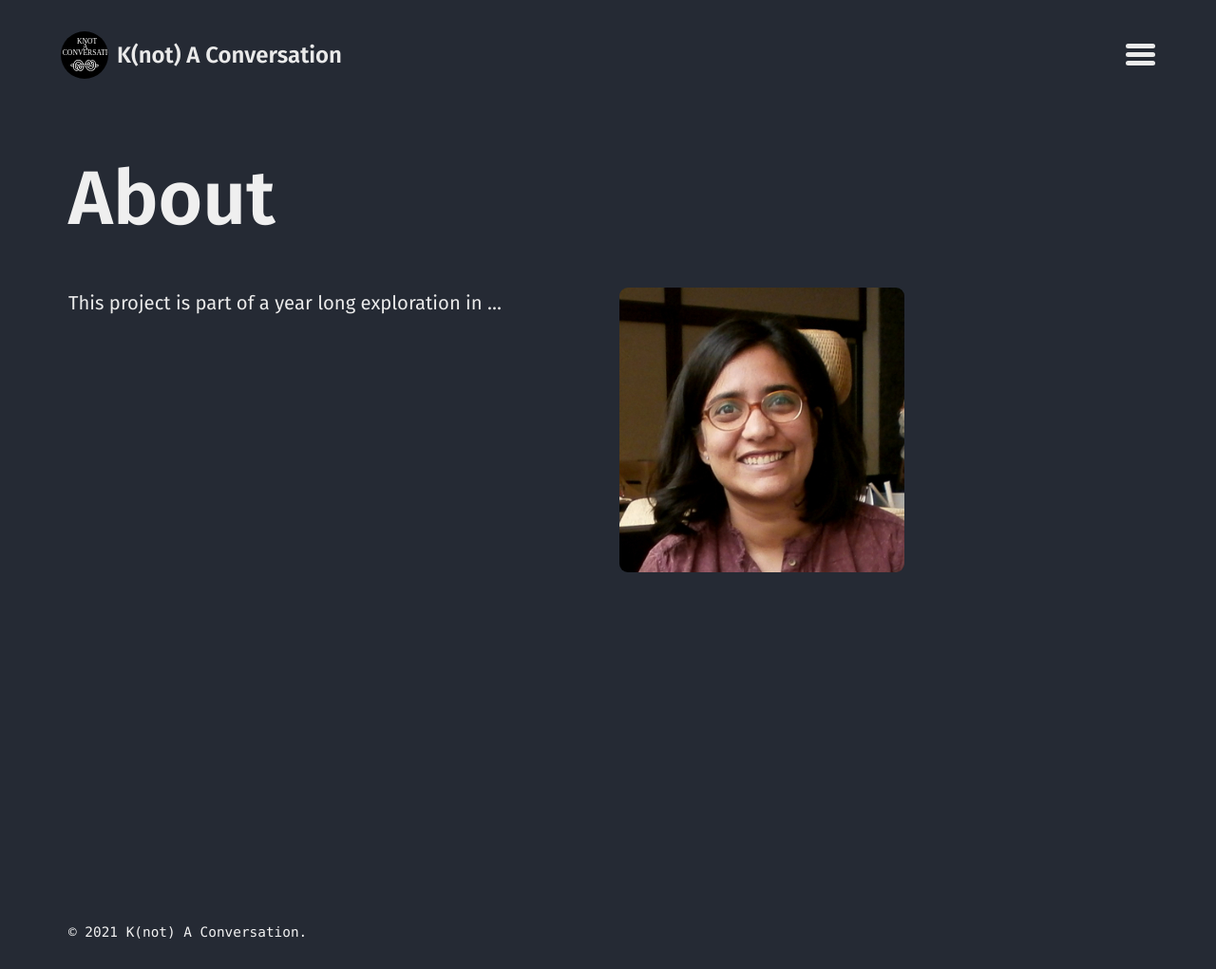
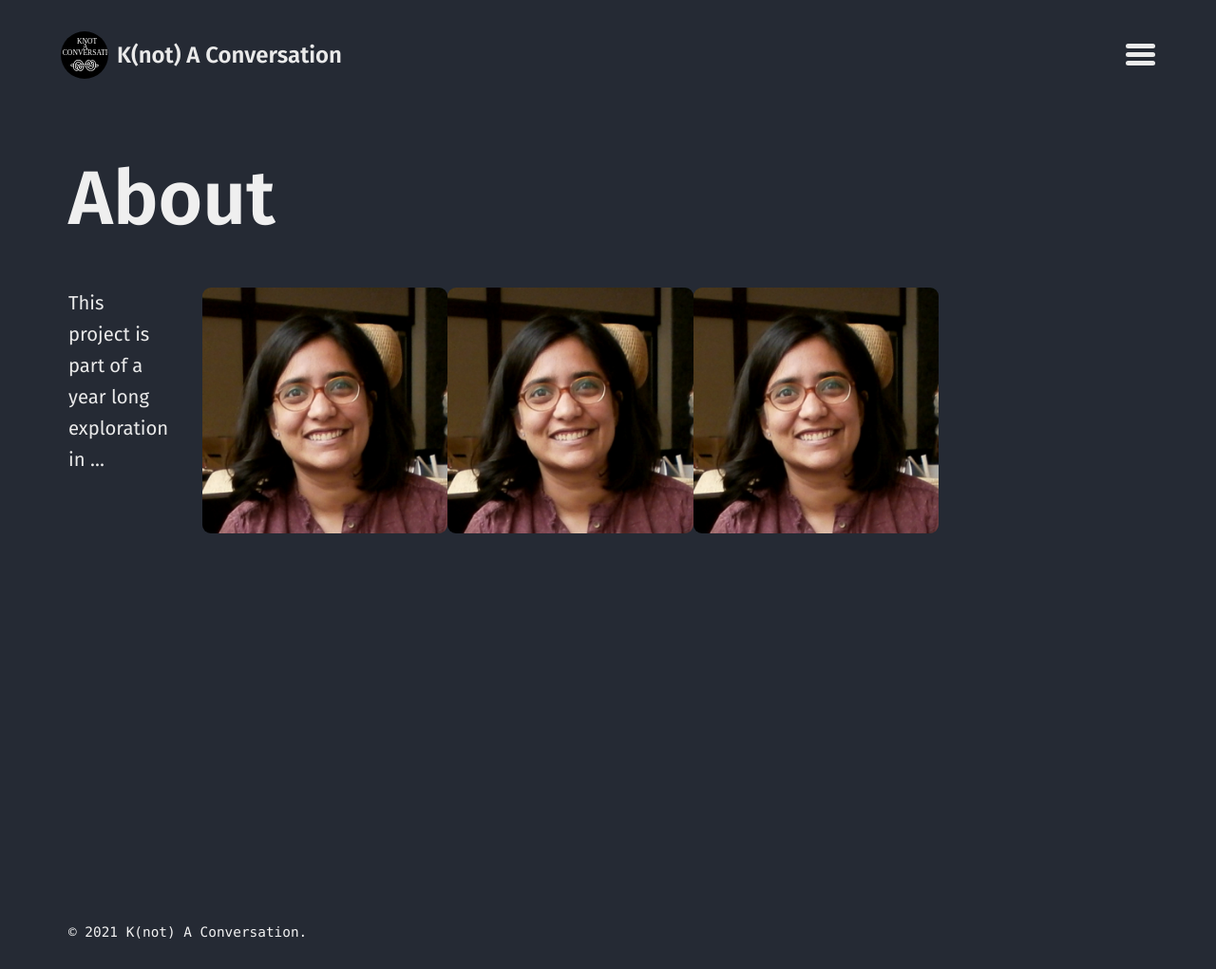
Before and after one commit to knot-a-conversation/about.github.io, a Jekyll site: the page built from about.md, in a window 1280 px wide. Shown: the whole page at 95% size. Built offline with Jekyll 4.4.1, drawn with Linux system fonts in a browser that asks for light colours.

Commit message:
Update about.html

```diff
--- a/_layouts/about.html
+++ b/_layouts/about.html
@@ -16,6 +16,18 @@ layout: default
           <img class="author-picture" src="{{ author_picture }}" alt="{{ author_name }}">
         {% endif %}
       </aside>
+      <aside class="entry-sidebar">
+        {% include author %}
+        {% if author_picture %}
+          <img class="author-picture" src="{{ author_picture }}" alt="{{ author_name }}">
+        {% endif %}
+      </aside>
+      <aside class="entry-sidebar">
+        {% include author %}
+        {% if author_picture %}
+          <img class="author-picture" src="{{ author_picture }}" alt="{{ author_name }}">
+        {% endif %}
+      </aside>
     </div>
   </div>
 </main>
```
